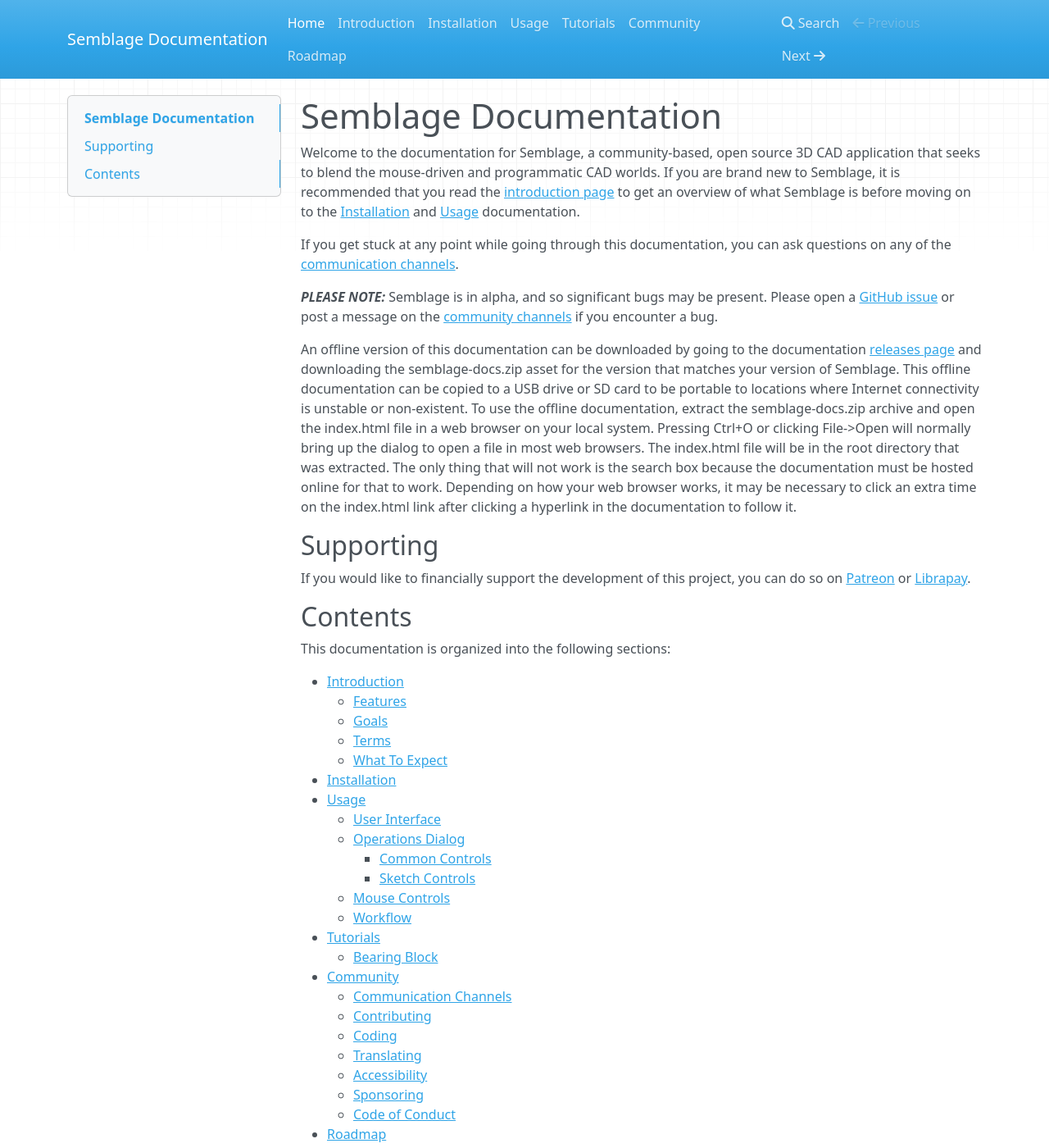
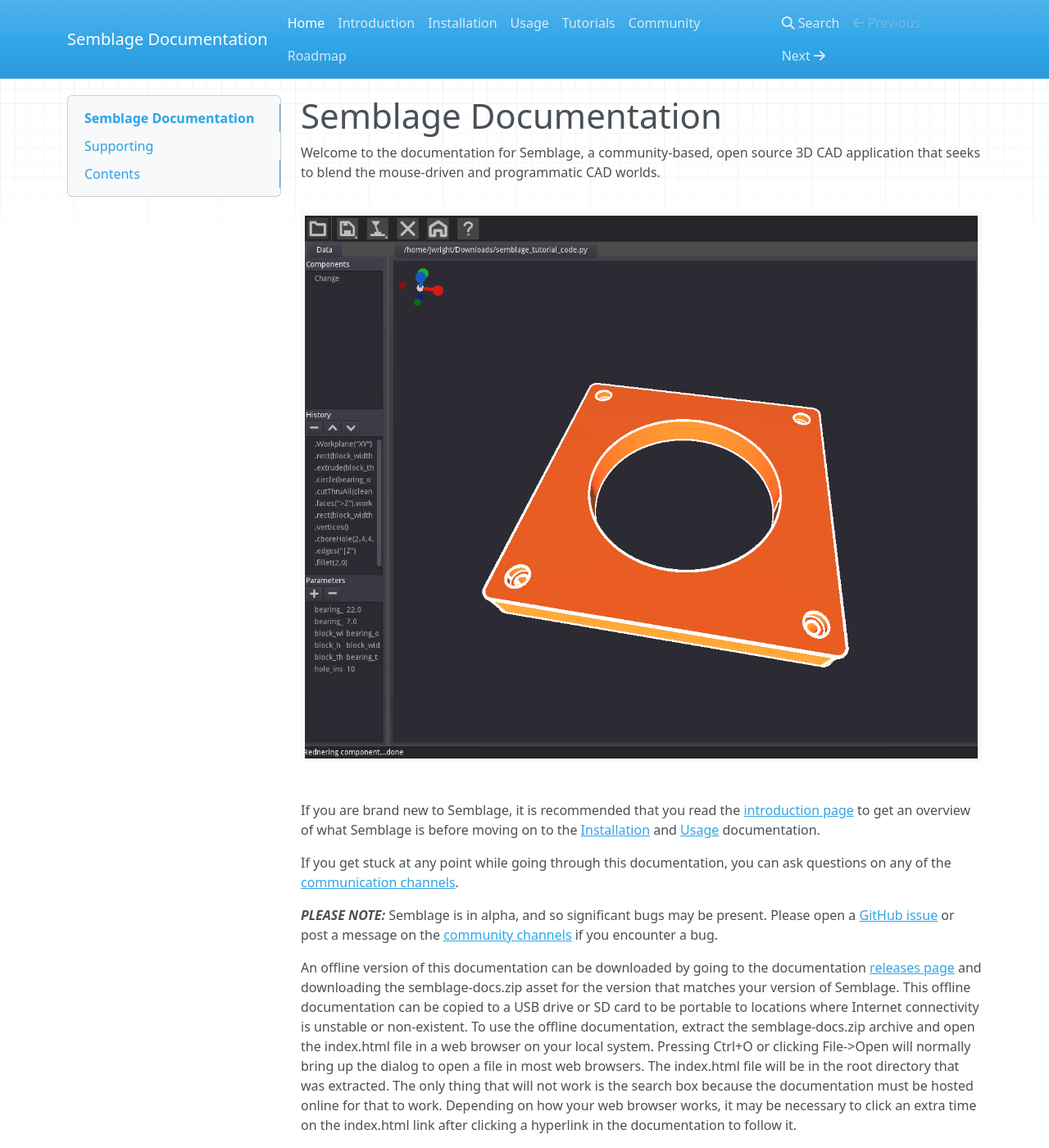
Before and after one commit to 7BIndustries/semblage-docs, an MkDocs documentation site: the page built from docs/index.md, in a window 1280 px wide and 1400 px high. Shown: the whole window at 82% size. Built offline with MkDocs 1.6.1, drawn with Linux system fonts in a browser that asks for light colours; nearby versions of some CDN libraries.

Commit message:
Added Semblage screenshot to documentation landing page

```diff
--- a/docs/index.md
+++ b/docs/index.md
@@ -1,6 +1,10 @@
 # Semblage Documentation
 
-Welcome to the documentation for Semblage, a community-based, open source 3D CAD application that seeks to blend the mouse-driven and programmatic CAD worlds. If you are brand new to Semblage, it is recommended that you read the [introduction page](introduction.md) to get an overview of what Semblage is before moving on to the [Installation](installation.md) and [Usage](usage.md) documentation.
+Welcome to the documentation for Semblage, a community-based, open source 3D CAD application that seeks to blend the mouse-driven and programmatic CAD worlds.
+
+![Semblage screenshot](_static/Semblage_Pre_Alpha_Screenshot_02_Full.png)
+
+If you are brand new to Semblage, it is recommended that you read the [introduction page](introduction.md) to get an overview of what Semblage is before moving on to the [Installation](installation.md) and [Usage](usage.md) documentation.
 
 If you get stuck at any point while going through this documentation, you can ask questions on any of the [communication channels](community.md#communication-channels).
 
```
